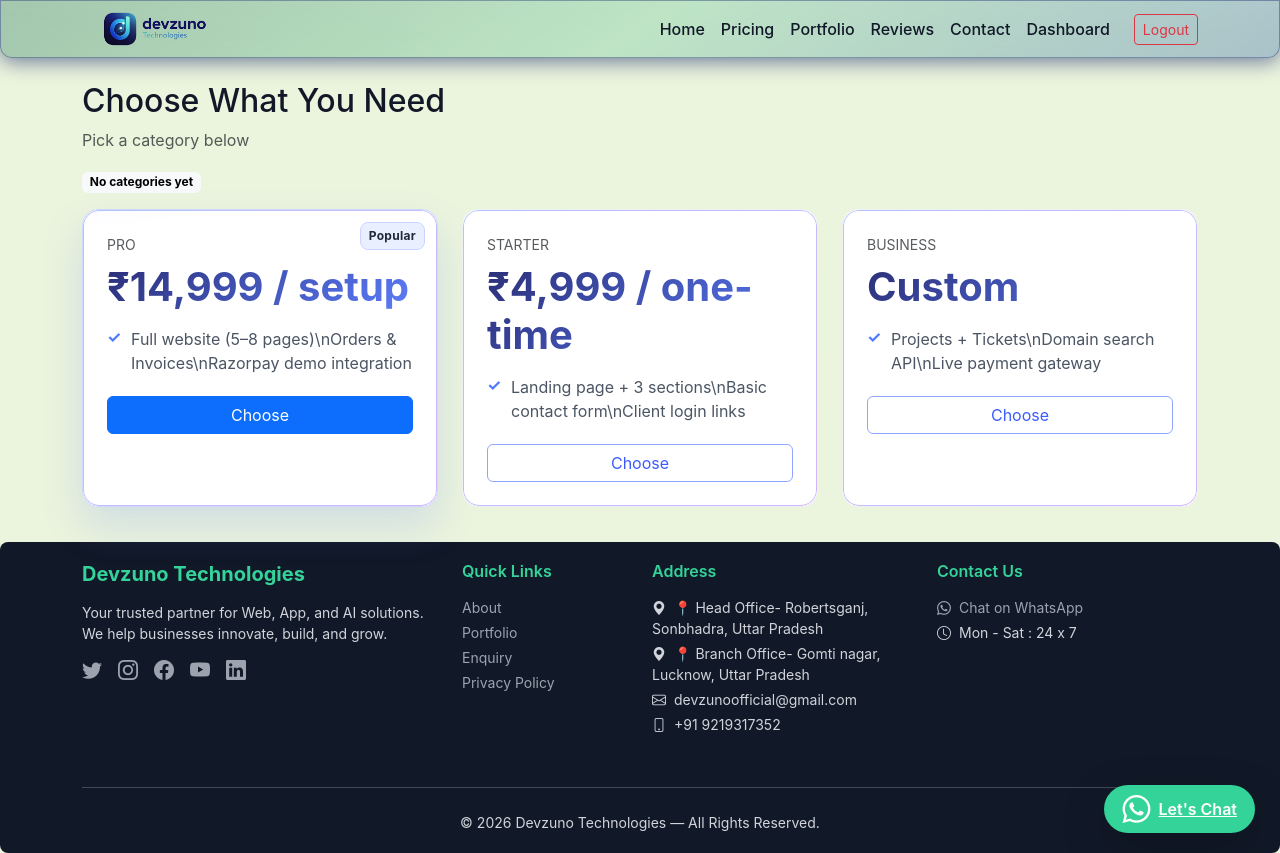
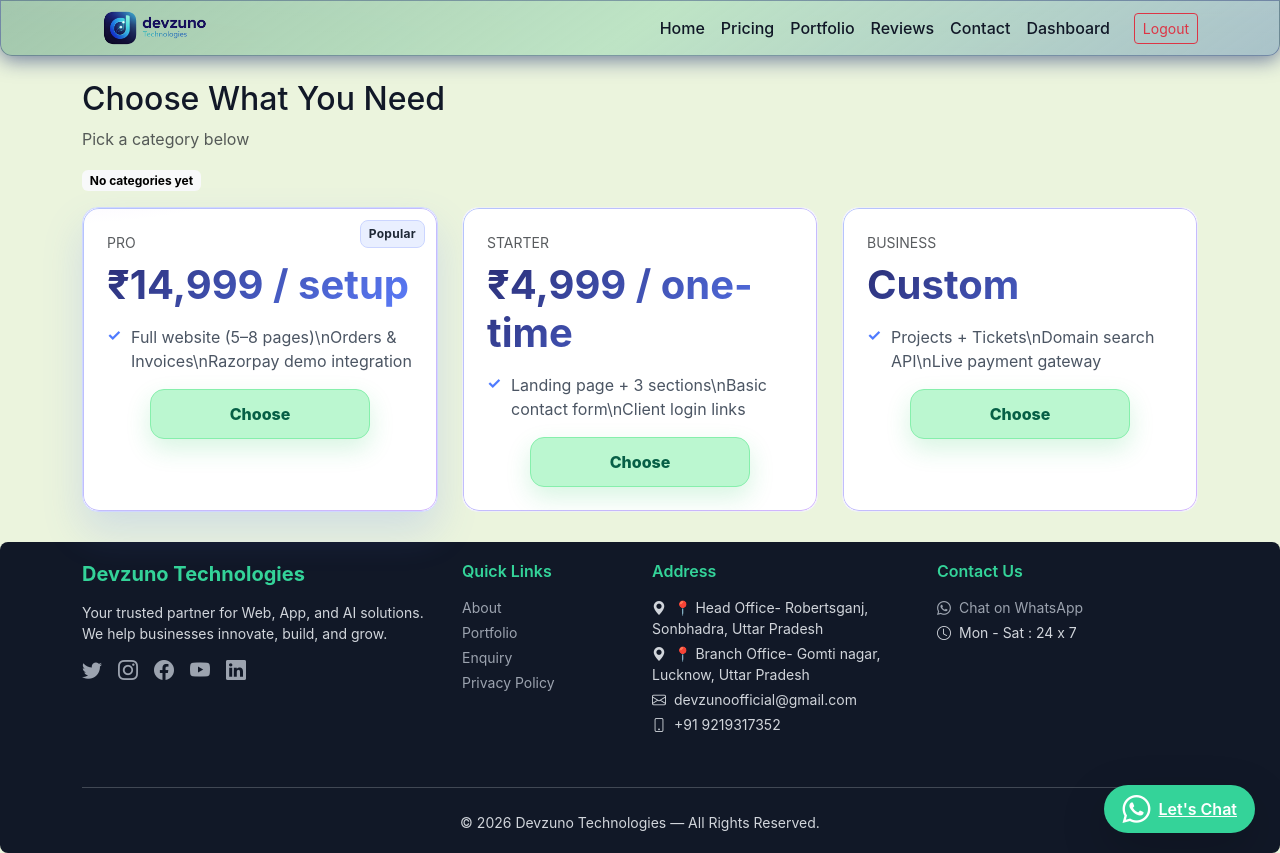
Before and after one commit to Anish1990as/devzuno-8-jan-26, a Django app: page /pricing/ in a window 1280 px wide. Run offline with Django 5.2, Linux system fonts and the light colour scheme; the visitor is signed in with stand-in values (Sample User, id 1); data comes from the database, SQL or seed files in the repository; data that the repository does not hold is empty; parts of the project's set-up code (start-up, migrations or seed data) failed here and were passed over.

Commit message:
Update pricing page template

```diff
--- a/templates/core/pricing.html
+++ b/templates/core/pricing.html
@@ -1,5 +1,40 @@
 {% extends 'base.html' %}
 {% block content %}
+
+<style>
+  /* ✅ Light Green Premium Button */
+  .dvz-btn-green{
+    background: #bbf7d0 !important;   /* light green */
+    color: #065f46 !important;        /* dark green text */
+    border: 1px solid #86efac !important;
+    font-weight: 800;
+    border-radius: 14px;
+    padding: 12px 14px;
+    transition: all 0.25s ease;
+    box-shadow: 0 10px 25px rgba(34, 197, 94, 0.18);
+  }
+
+  /* ✅ Touch / Hover highlight effect */
+  .dvz-btn-green:hover,
+  .dvz-btn-green:focus,
+  .dvz-btn-green:active{
+    background: #86efac !important;  /* darker on hover */
+    color: #064e3b !important;
+    transform: translateY(-2px);
+    box-shadow: 0 18px 40px rgba(34, 197, 94, 0.28);
+    border-color: #22c55e !important;
+  }
+
+  /* ✅ Mobile touch highlight */
+  .dvz-btn-green:active{
+    transform: translateY(0px) scale(0.98);
+  }
+
+  /* ✅ Remove default focus outline */
+  .dvz-btn-green:focus{
+    outline: none !important;
+  }
+</style>
 
 <h2 class="mb-2">Choose What You Need</h2>
 <p class="text-muted">Pick a category below</p>
@@ -71,16 +106,23 @@
         </ul>
 
         {% if request.user.is_authenticated %}
-          <!-- ✅ Choose button (IMPORTANT: plan slug pass) -->
-          <a class="btn w-100 mt-3 {% if p.highlight %}btn-primary{% else %}btn-outline-primary{% endif %}"
-            href="/order/?plan={{ p.slug }}">
-            Choose
-          </a>
+          <!-- ✅ Choose button Center + Short Width -->
+          <div class="text-center mt-3">
+            <a class="btn dvz-btn-green px-5"
+               style="width:220px;"
+               href="/order/?plan={{ p.slug }}">
+              Choose
+            </a>
+          </div>
         {% else %}
           <!-- ✅ Login first, then redirect to selected plan order -->
-          <a class="btn w-100 mt-3 btn-primary" href="/client/login/?next=/order/?plan={{ p.slug }}">
-            Login to Order
-          </a>
+          <div class="text-center mt-3">
+            <a class="btn btn-primary px-5"
+               style="width:220px;"
+               href="/client/login/?next=/order/?plan={{ p.slug }}">
+              Login to Order
+            </a>
+          </div>
         {% endif %}
       </div>
     </div>
```
